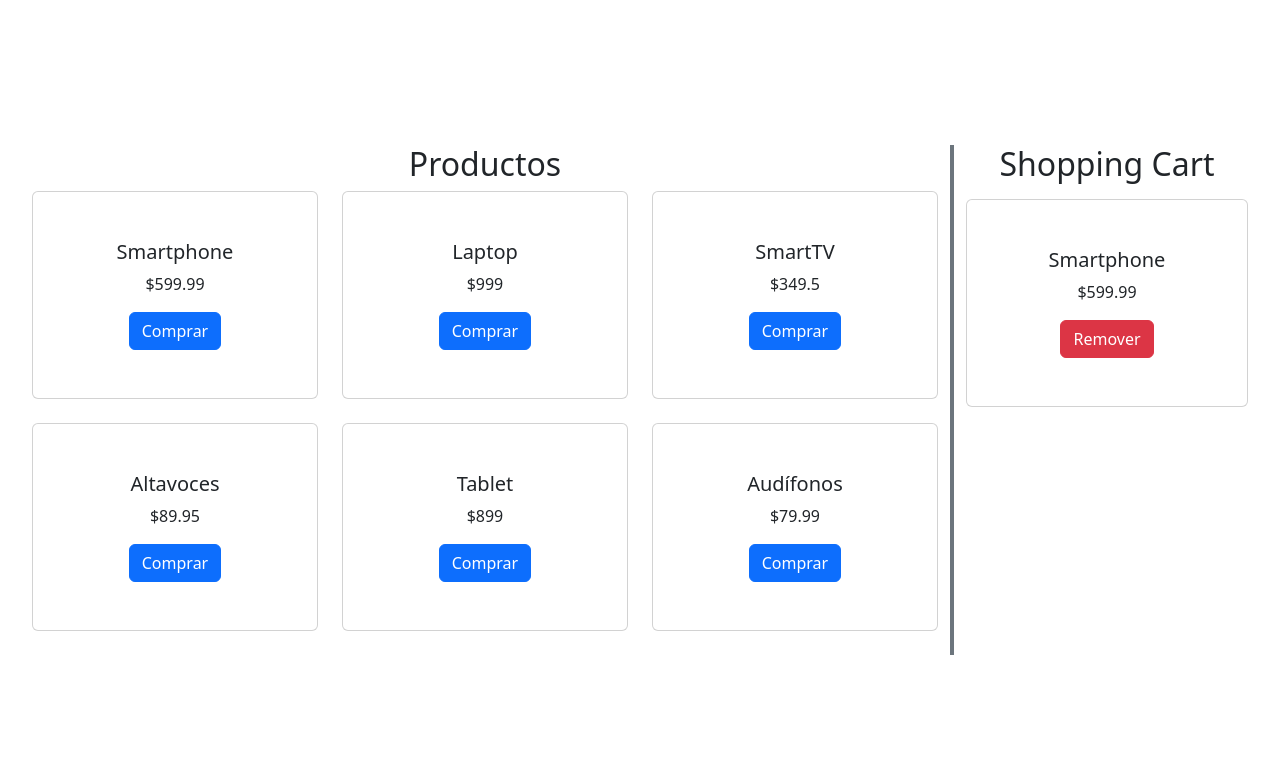
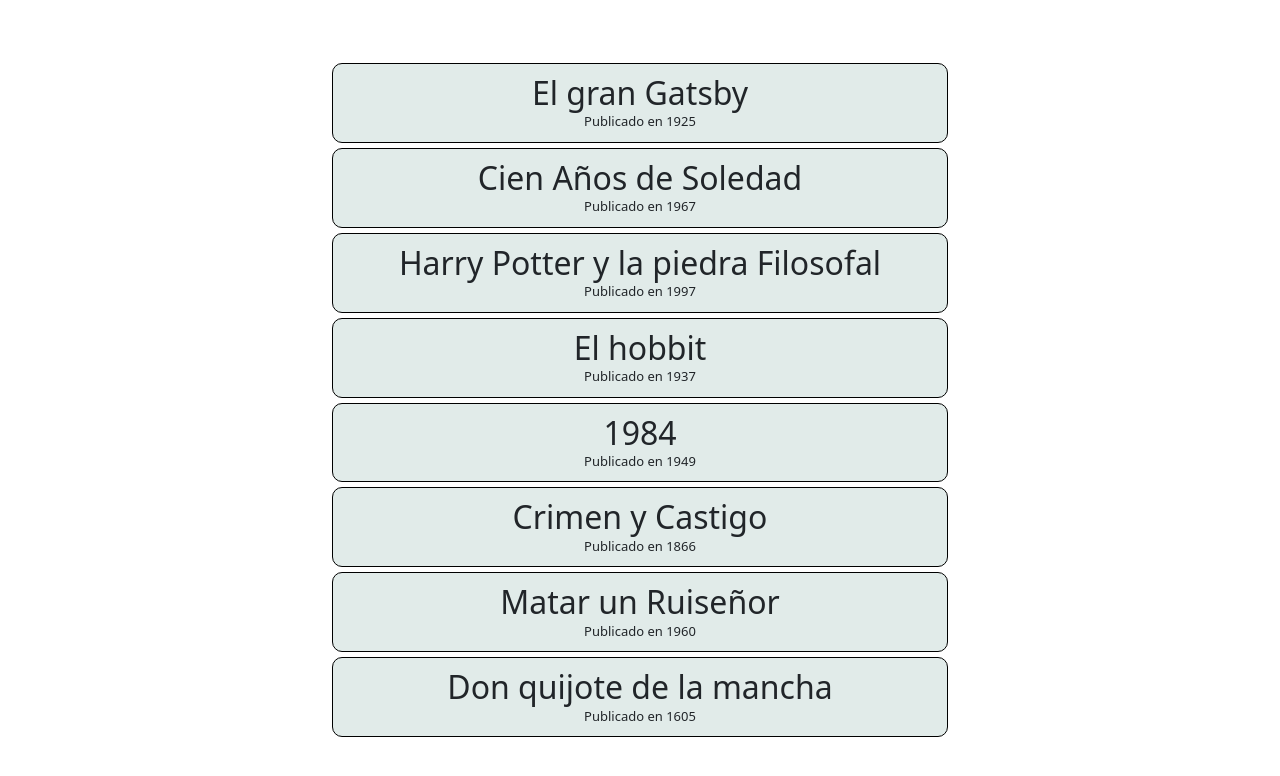
Before and after one commit to JuliTCastillo/Practica-con-React, a React (Vite) app in the folder Repaso/: page / in a window 1280 px wide. Shown: the top 776 px of the page. Built offline with nearby package versions, Linux system fonts and the light colour scheme.

Commit message:
Incorporando estilos en react

```diff
--- a/Repaso/src/App.jsx
+++ b/Repaso/src/App.jsx
@@ -1,20 +1,12 @@
 import './App.css'
-import ListaCarrito from './assets/components/Ecommerce/ListaCarrito'
-import ListaProductos from './assets/components/Ecommerce/ListaProductos'
-import { DataProvider } from './assets/components/Ecommerce/DataContext'
+import { Catalogo } from './assets/components/Catalogo/Catalogo'
 import { useEffect, useState } from 'react'
 
 function App() {
 
   return (
     <>
-      <div className='row'>
-        <DataProvider>
-          <ListaProductos/>
-          <ListaCarrito/>
-        </DataProvider>
-
-      </div>
+      <Catalogo></Catalogo>
     </>
   )
 }
--- /dev/null
+++ b/Repaso/src/assets/components/Catalogo/Catalogo.jsx
@@ -0,0 +1,26 @@
+import React from 'react'
+import { Libro } from '../Libro/Libro'
+
+export const Catalogo = () => {
+    const libros = [
+        {id:1, titulo: 'El gran Gatsby', publicado: 1925},
+        {id:2, titulo: 'Cien Años de Soledad', publicado: 1967},
+        {id:3, titulo: 'Harry Potter y la piedra Filosofal', publicado: 1997},
+        {id:4, titulo: 'El hobbit', publicado: 1937},
+        {id:5, titulo: '1984', publicado: 1949},
+        {id:6, titulo: 'Crimen y Castigo', publicado: 1866},
+        {id:7, titulo: 'Matar un Ruiseñor', publicado: 1960},
+        {id:8, titulo: 'Don quijote de la mancha', publicado: 1605},
+    ]
+    return (
+        <>
+            <div className="libros">
+                {libros.map(
+                    (libro) => (
+                        <Libro key={libro.id} libro={libro}/>
+                    )
+                )}
+            </div>
+        </>
+    )
+}
--- /dev/null
+++ b/Repaso/src/assets/components/Libro/Libro.jsx
@@ -0,0 +1,14 @@
+import React from 'react'
+import './libro.css'
+
+export const Libro = ({libro}) => {
+
+    return (
+        <>
+            <div className='item'>
+                <h2>{libro.titulo}</h2>
+                <span>Publicado en {libro.publicado}</span>
+            </div>
+        </>
+    )
+}
--- /dev/null
+++ b/Repaso/src/assets/components/Libro/libro.css
@@ -0,0 +1,30 @@
+.item {
+    border: solid 1px #000;
+    border-radius: 10px;
+    background-color: #e1ebe9;
+    padding: 10px;
+    margin: 5px;
+    display: flex;
+    flex-flow: row wrap;
+  }
+
+  .item h2 {
+    display: block;
+    padding: 0;
+    margin: 0;
+    flex-basis: 100%;
+  }
+
+  .item span {
+    font-size: 13px;
+    flex: 1;
+    align-self: flex-end;
+  }
+
+
+  .default.card{
+    background-color: #ededed;
+  }
+  .seleccionado.card{
+    background-color: #b8b7b7;
+  }
```
